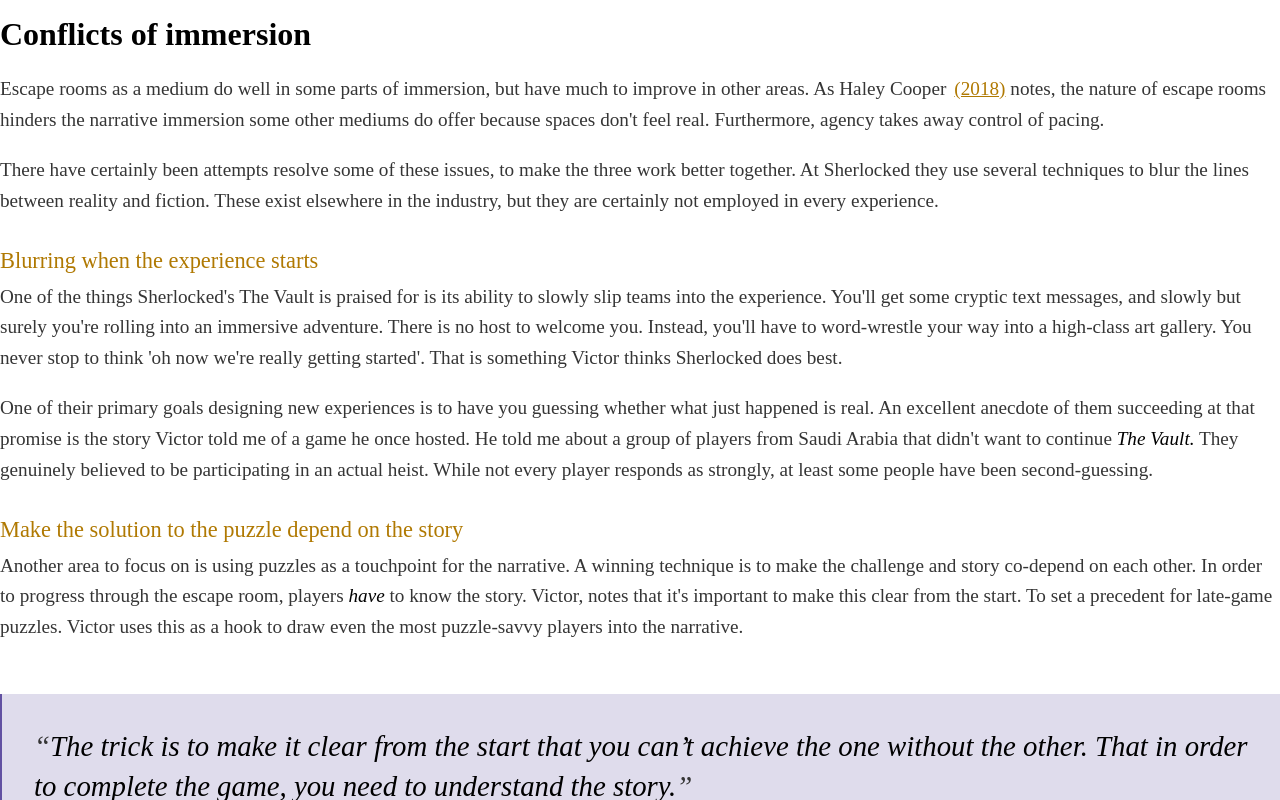
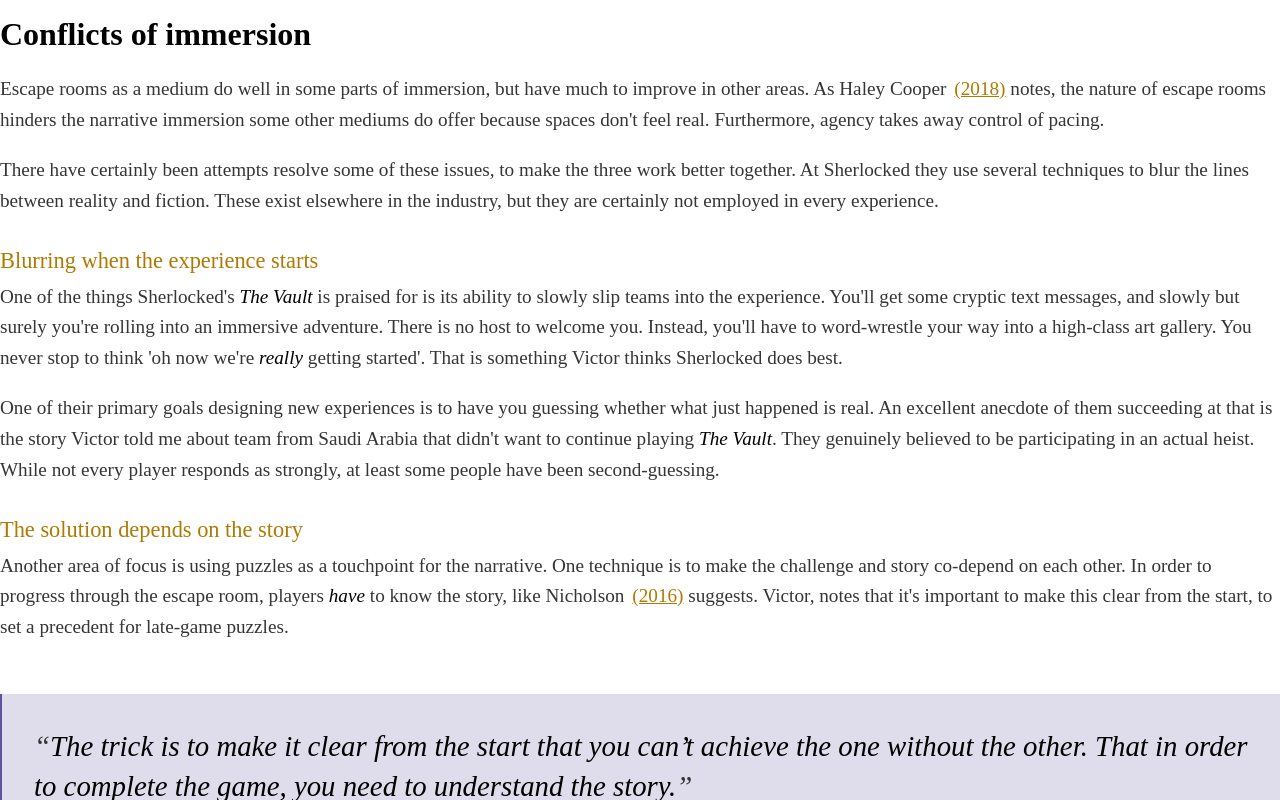
Before and after one commit to nwesthoff/irp-dynamic-difficulty, a Next.js app: page /chapters/findings in a window 1280 px wide. Shown: the part 11200-12000 px from the top of the page. Built offline with nearby package versions, Linux system fonts and the light colour scheme.

Commit message:
💥 Ruining words

```diff
--- a/pages/chapters/conclusion.mdx
+++ b/pages/chapters/conclusion.mdx
@@ -134,11 +134,9 @@ My final and (I think) most promising and concrete recommendation is to do an an
 
 ## Reflective Statement
 
-During this project I became most excited after I had read something or talked to someone. Gaining new knowledge allowed me to make new connections between what I had just learnt, and what knowledge I had recorded before, which was very exciting. During the middle part I got very stuck. There was a phase of 'this doesn't work', and I had a lot of trouble getting out of that feeling. At some point, something clicked, and I realised _why_ escape rooms are special. That helped me get out of it, but I think I was mostly feeling better because external factors were less of an issue.
+During this project I became most excited after I had read something or talked to someone. Gaining new knowledge allowed me to make new connections between what I had just learnt, and what knowledge I had recorded before, which was always exciting.
 
-While writing these final weeks, I had trouble focusing on finishing a section of text. I kept kept jumping around in my files, and left many sentences unfinished because I had just thought of something that just _had_ to go somewhere else. Because of that I had trouble fully fleshing out pieces of knowledge. To allow myself to elaborate on a piece of knowledge, because I kept reminding myself of interconnected parts.
-
-My solution was to tell Francine what I'd be writing that day, which acted as a social check. I copied that small section into a different text editor, in order to dedicate myself to that task, and that task only. Finally, I set a Pomodoro timer, so I knew not to check my phone and dedicate that time to one task only. This worked very well for me and helped me elaborate on previously surface-level paragraphs of knowledge.
+While writing these final weeks, I had trouble fully fleshing out sections of knowledge. I kept jumping around in my files, and left many sentences unfinished because I had just thought of something that just _had_ to go somewhere else. My solution was to tell Francine, who I'd been checking in with frequently, what I'd be writing that day. This acted as a social check. I copied that small section into a different text editor, which means I dedicated myself to that task. Finally, I set a Pomodoro timer, so I reminded myself not to get distracted during that time. This worked very well for me and helped me elaborate on previously surface-level paragraphs of knowledge.
 
 One of the best experiences I've had during my education was hosting the panels with escape room legends. And that says a lot, because Hyper Island has had some incredible industry leaders and guest-speakers as well.
 
--- a/pages/chapters/findings.mdx
+++ b/pages/chapters/findings.mdx
@@ -214,21 +214,23 @@ There have certainly been attempts resolve some of these issues, to make the thr
 
 ### Blurring when the experience starts
 
-One of the things Sherlocked's The Vault is praised for is its ability to slowly slip teams into the experience. You'll get some cryptic text messages, and slowly but surely you're rolling into an immersive adventure. There is no host to welcome you. Instead, you'll have to word-wrestle your way into a high-class art gallery. You never stop to think 'oh now we're really getting started'. That is something Victor thinks Sherlocked does best.
+One of the things Sherlocked's _The Vault_ is praised for is its ability to slowly slip teams into the experience. You'll get some cryptic text messages, and slowly but surely you're rolling into an immersive adventure. There is no host to welcome you. Instead, you'll have to word-wrestle your way into a high-class art gallery. You never stop to think 'oh now we're _really_ getting started'. That is something Victor thinks Sherlocked does best.
 
-One of their primary goals designing new experiences is to have you guessing whether what just happened is real. An excellent anecdote of them succeeding at that promise is the story Victor told me of a game he once hosted. He told me about a group of players from Saudi Arabia that didn't want to continue _The Vault._ They genuinely believed to be participating in an actual heist. While not every player responds as strongly, at least some people have been second-guessing.
+One of their primary goals designing new experiences is to have you guessing whether what just happened is real. An excellent anecdote of them succeeding at that is the story Victor told me about team from Saudi Arabia that didn't want to continue playing _The Vault_. They genuinely believed to be participating in an actual heist. While not every player responds as strongly, at least some people have been second-guessing.
 
-### Make the solution to the puzzle depend on the story
+### The solution depends on the story
 
-Another area to focus on is using puzzles as a touchpoint for the narrative. A winning technique is to make the challenge and story co-depend on each other. In order to progress through the escape room, players _have_ to know the story. Victor, notes that it's important to make this clear from the start. To set a precedent for late-game puzzles. Victor uses this as a hook to draw even the most puzzle-savvy players into the narrative.
+Another area of focus is using puzzles as a touchpoint for the narrative. One technique is to make the challenge and story co-depend on each other. In order to progress through the escape room, players _have_ to know the story, like Nicholson <Citation id="nicholson_2016_ask" hideAuthor /> suggests. Victor, notes that it's important to make this clear from the start, to set a precedent for late-game puzzles.
 
 > The trick is to make it clear from the start that you can’t achieve the one without the other. That in order to complete the game, you need to understand the story.
 >
 > - Victor van Doorn
 
+This hook is used to draw even the most puzzle-savvy players into the narrative.
+
 ### Use of historical figures and places
 
-The last point Sherlocked seems to excel at is that their narrative design is heavily inspired by real historical characters. Borrowing names, like Tesla and Newton to instantly connect the narrative with the real world. They employ historical figures as a basis for the narrative. In a similar vein, they use real places for their sets. They are built within the confines of a monumental building. _The Vault_, for example, is built within the vault room at _Beurs van Berlage,_ which instantly grants their story some credibility. Their experiences borrow characteristics from docudrama feature films (eg. Bohemian Rhapsody) along with science fiction (eg. Star Wars). Thus ultimately falling somewhere in between.
+The last point Sherlocked uses is that their narrative is heavily inspired by real historical characters. Borrowing names like Tesla and Newton instantly link the narrative to the real world. They employ historical figures as a basis for the narrative. In a similar vein, they use real places for their sets. They are built within the confines of a monumental building. _The Vault_, for example, is built within the vault room at _Beurs van Berlage,_ which instantly grants their story some credibility. Their experiences borrow characteristics from docudrama feature films (eg. Bohemian Rhapsody) along with science fiction (eg. Star Wars). Thus ultimately falling somewhere in between.
 
 <Callout title="Conclusion">
 
@@ -348,7 +350,7 @@ Enthusiasts are not fundamentally against harder difficulty, but the industry ha
 
 # How might we alter escape games based on players?
 
-Now, dynamic difficulty isn't exactly a new idea. There are several examples of dynamic difficulty to be found, across several mediums. In the video gaming industry there are the obvious solutions like match-making (opponents are matched on experience level). And escape rooms have used less obvious ones as well. I've spoken with several escape game designers and hosts, and analysed video games. With the purpose of revealing some of the mysteries of dynamic game design in its current state, which we'll discuss in this section.
+Now, dynamic difficulty isn't exactly a new idea. There are several examples of dynamic difficulty to be found, across several mediums. In the video gaming industry there are the obvious solutions like matchmaking (opponents are matched on experience level). And escape rooms have used less obvious ones as well. I've spoken with several escape game designers and hosts, and analysed video games. With the purpose of revealing some of the mysteries of dynamic game design in its current state, which we'll discuss in this section.
 
 ### Video games
 
@@ -378,7 +380,7 @@ In that sense escape rooms borrow the worst qualities of video games and movies.
 
 ### Opaque adaptation
 
-Another important issue raised, is the need for ownership. Like self-determination theory said, people have the need to feel competent. People want to feel smart as they solve this escape room, to feel smarter than they thought they were. When escape rooms very obviously change according to the team playing, or when they are very forward with hints, we ruin that feeling. No longer will players feel like they were smart, they might even feel the exact opposite. Like enthusiast #2, Tommy Honton feels like mis-timed or overt hints are jarring to the experience, and break immersion. He thinks hints that subtly direct players may solve some of those problems:
+Another important issue raised, is the need for ownership. Self-determination theory determined, people have the need to feel competent. People want to feel smart as they solve an escape room, to feel smarter than they thought they were. When they obviously change based on the player we ruin that feeling. No longer will players feel like they were smart, they might even feel the exact opposite. Like enthusiast 2, Tommy Honton feels like mis-timed or overt hints are jarring to the experience, and break immersion. He thinks hints that subtly direct players may solve some of those problems:
 
 <PlayQuote src="/audio/tommy-light-feedback.mp3" />
 
@@ -398,7 +400,7 @@ Eyal Danon believes the way we control escape rooms with software plays a big pa
 
 ### Escape Room Software
 
-Escape rooms have become more and more technical over the years. Integrating lighting, audio, moving items, projections and many other forms of interactive media. Primarily they form the basis for sensory immersion, but they have been used to build out other types of immersion as well. There are quite a few competitors in the space, though asking the [Escape Room Start Ups](https://www.facebook.com/groups/ERstartups/permalink/2306313406330367) Facebook group has shown some prolific support for [Cogs](http://cogs.show), developed in part by Eyal Danon.
+Escape rooms have become more and more reliant on technology. Integrating lighting, audio, moving items, projections and many other forms of interactive media. Primarily they form the basis for sensory immersion, but they have been used to build out other types of immersion as well. There are quite a few competitors in the space, though asking the [Escape Room Start Ups](https://www.facebook.com/groups/ERstartups/permalink/2306313406330367) Facebook group has shown some prolific support for [Cogs](http://cogs.show), developed in part by Eyal Danon.
 
 I've had the pleasure to speak with Eyal, who is an ex-escape room designer turned tech entrepreneur. Cogs runs interactive experience such as _escape rooms_, _immersive theatre_ and _experiential marketing_. Technically speaking, Cogs isn't just a piece of software though. They provide a suite of hardware to connect lights, music, projectors and bespoke puzzles as well. Essentially, it's a platform to make the design and implementation of interactive experiences as accessible as possible. Eyal has seen two different approaches:
 
@@ -484,7 +486,7 @@ One of the first people I spoke to for this project is Niels Jonker <Citation id
 
 #### Lab13
 
-Jesse van der Lely, from [Live Escape](https://liveescape.nl/lab13/), designed and hosts a room in Rotterdam called Lab13. Their system is completely opaque, and players never notice it, Jesse says. Their approach is that they start with a _base game._ They never remove any puzzles from the base game, but they do give faster teams (one or) a few extra puzzles, as determined by a big flow-diagram of switches. He mentions their base game has an issue, it's too hard for most players. Their _shortes_ version is too ambitious for most teams to finish, let alone the game including all extra puzzles. Another caveat that adds to this problem is that their current implementation doesn't allow for puzzles to become easier.
+Jesse van der Lely, from [Live Escape](https://liveescape.nl/lab13/), designed and hosts a room in Rotterdam called Lab13. Their system is completely opaque, and players never notice it, Jesse says. Their approach is that they start with a _base game._ They never remove any puzzles from the base game, but they do give faster teams (one or) a few extra puzzles, as determined by a big flow-diagram of switches. He mentions their base game has an issue, it's too hard for most players. Their _shortest_ version is too ambitious for most teams to finish, let alone the game including all extra puzzles. Another caveat that adds to this problem is that their current implementation doesn't allow for puzzles to become easier.
 
 > When you show a clue to a difficult puzzle, you can't go back when they get stuck.
 >
```
